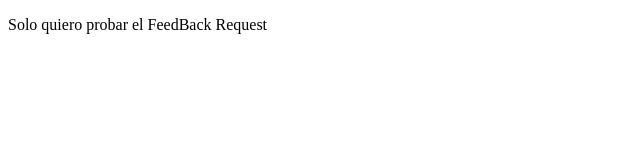
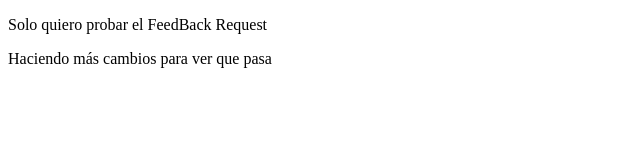
Before and after one commit to AhmedCOL/CourseCodeStream, a plain HTML site: page index.html in a window 1280 px wide. Shown: the whole page, without its empty margins (0-640 px from the left). Drawn offline with Linux system fonts and the light colour scheme.

Commit message:
Agregando más parráfos y comprando la conexión

```diff
--- a/index.html
+++ b/index.html
@@ -8,5 +8,6 @@
 </head>
 <body>
     <p>Solo quiero probar el FeedBack Request</p>
+    <p>Haciendo más cambios para ver que pasa</p>
 </body>
 </html>
```
